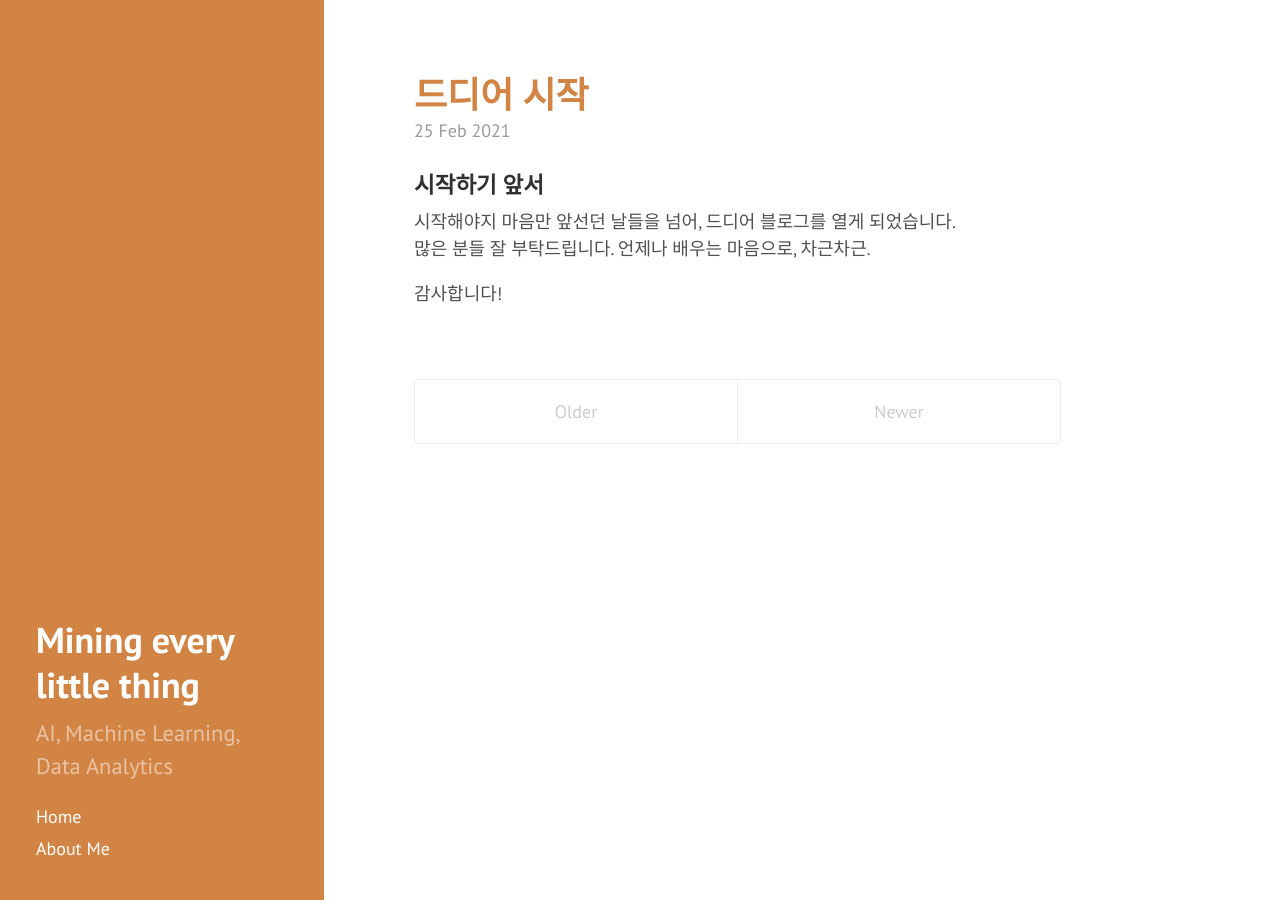
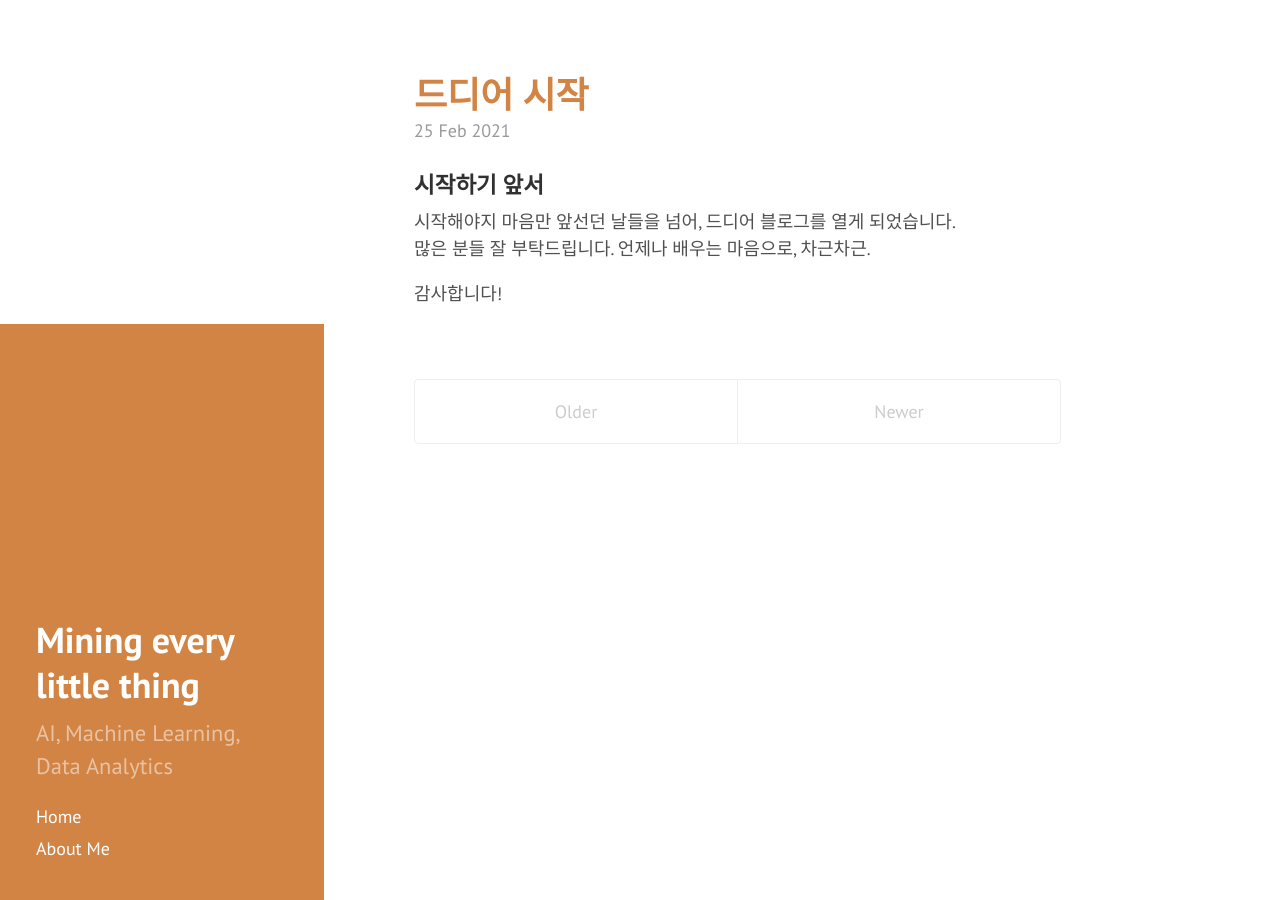
Before and after one commit to jisoo920/jisoo.github.io, a Jekyll site: the page built from index.html, in a window 1280 px wide. Built offline with Jekyll 4.4.1, drawn with Linux system fonts in a browser that asks for light colours; the list of posts is cut into pages by our own code.

Commit message:
Update hyde.css

```diff
--- a/public/css/hyde.css
+++ b/public/css/hyde.css
@@ -62,7 +62,7 @@ html {
 @media (min-width: 48em) {
   .sidebar {
     position: fixed;
-    top: 0;
+    top: 18rem;
     left: 0;
     bottom: 0;
     width: 18rem;
```
